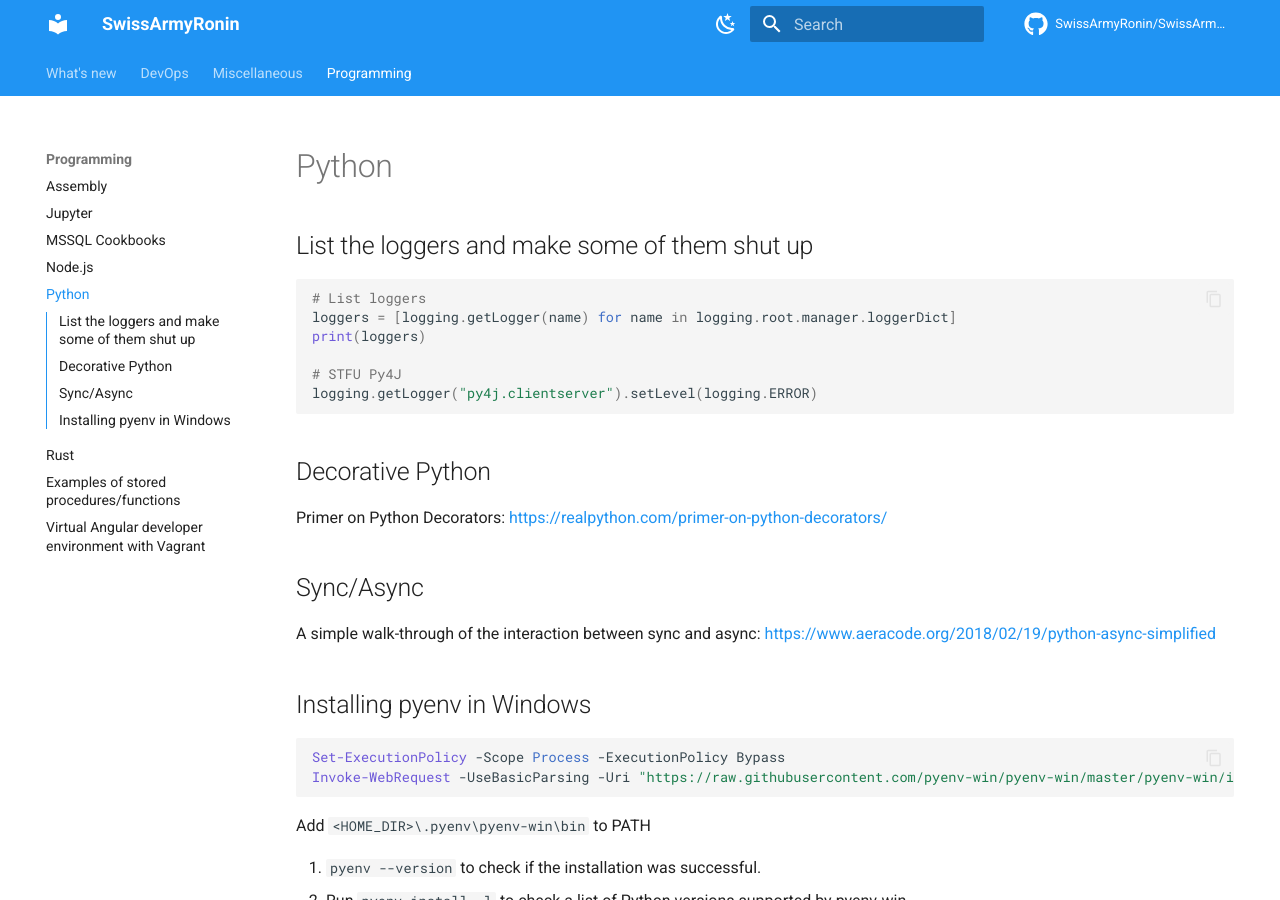
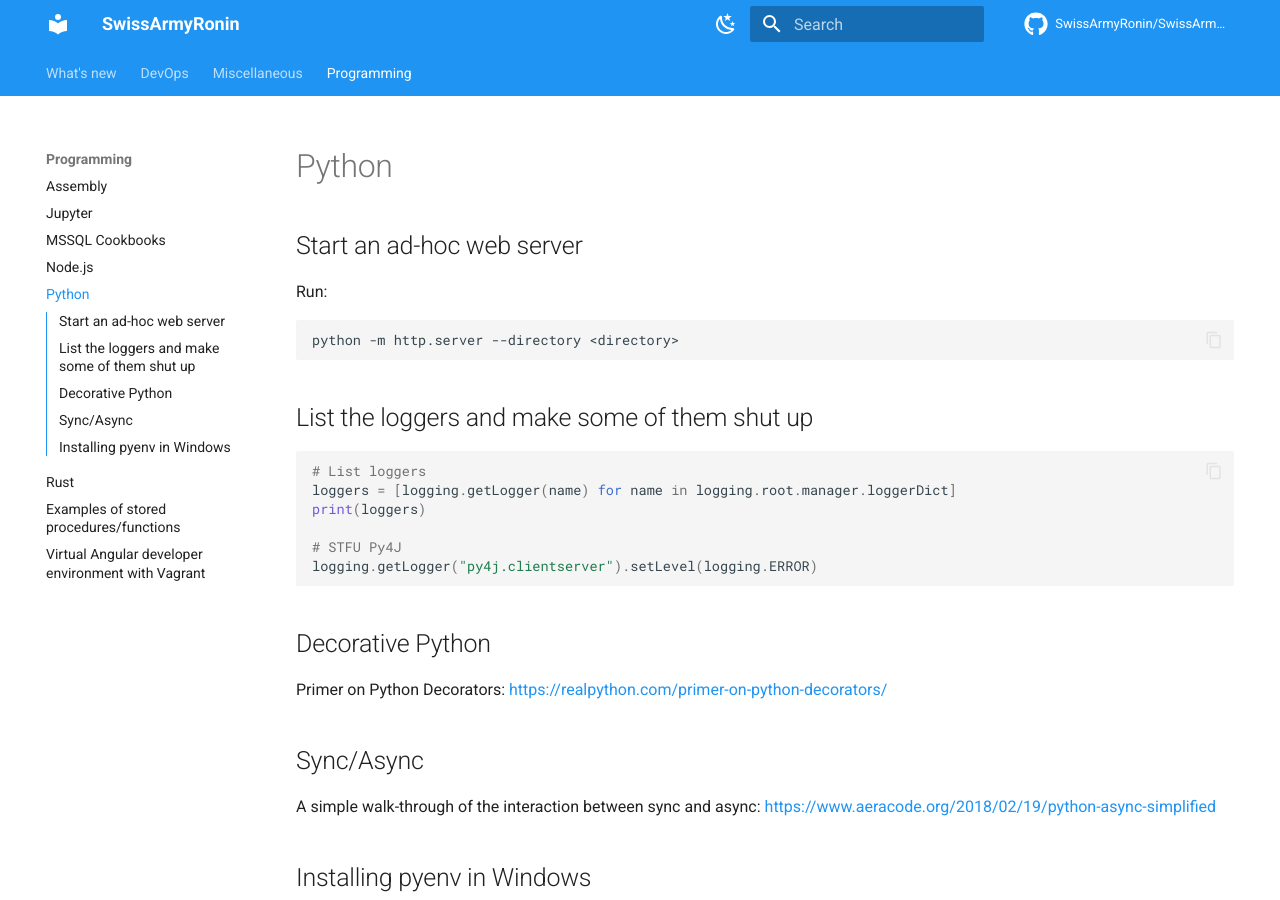
Before and after one commit to SwissArmyRonin/SwissArmyRonin.github.io, an MkDocs documentation site: the page built from docs/Programming/Python.md, in a window 1280 px wide and 900 px high. Built offline with MkDocs 1.6.1 and Material for MkDocs 9.7.7, drawn with Linux system fonts in a browser that asks for light colours; comment, search, counter and statistics services are not loaded.

````diff
--- a/docs/Programming/Python.md
+++ b/docs/Programming/Python.md
@@ -1,5 +1,13 @@
 
 # Python
+
+## Start an ad-hoc web server
+
+Run:
+
+```shell
+python -m http.server --directory <directory>
+```
 
 ## List the loggers and make some of them shut up
 
````
Also changed, not shown: docs/index.md (+1 -1 lines).
